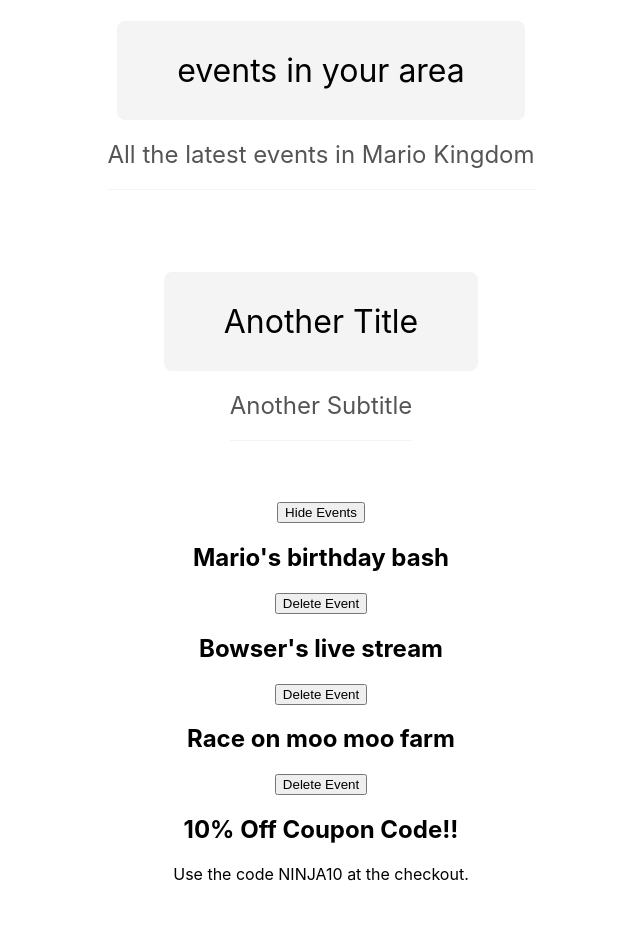
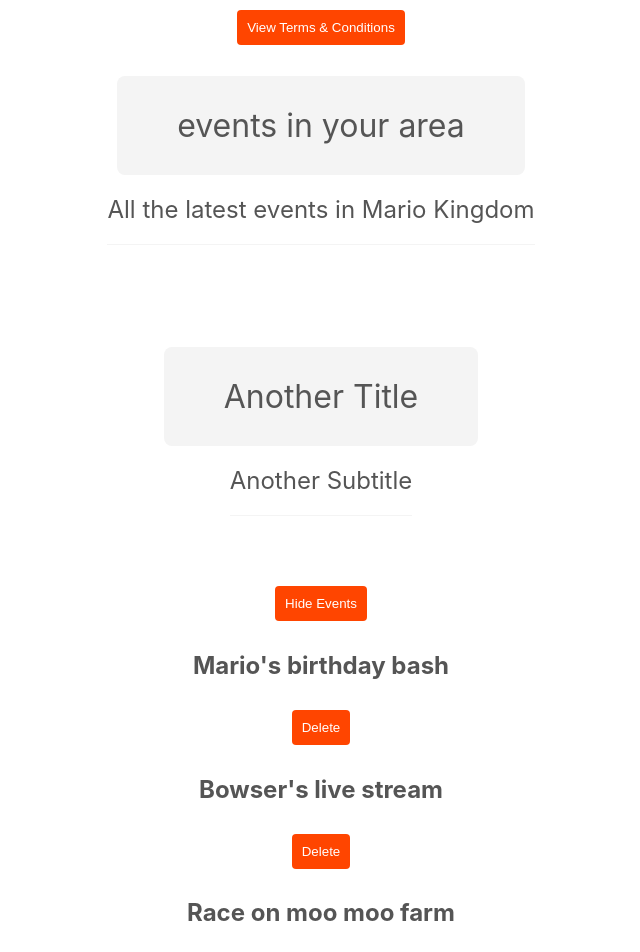
Before and after one commit to sml-40/react-app-1, a React (Create React App) app: page / in a window 1280 px wide. Shown: the top 952 px of the page, without its empty margins (319-959 px from the left). Before the commit the page ends 900 px from the top, so only its background shows below. Built offline with nearby package versions, Linux system fonts and the light colour scheme.

Commit message:
css styling components created, and inline styling within modal component

```diff
--- a/src/App.js
+++ b/src/App.js
@@ -15,10 +15,12 @@ import "./App.css";
 import React, { useState } from "react";
 import Title from "./Components/Title";
 import Modal from "./Components/Modal";
+import EventList from "./Components/EventList";
 
 function App() {
+	const [showModal, setShowModal] = useState(false); // this will be used to toggle the modal on and off
 	const [showEvents, setShowEvents] = useState(true); // this will be used to toggle the events on and off
-	const [event, setEvent] = useState([
+	const [events, setEvents] = useState([
 		{ title: "Mario's birthday bash", id: 1 },
 		{ title: "Bowser's live stream", id: 2 },
 		{ title: "Race on moo moo farm", id: 3 },
@@ -27,17 +29,28 @@ function App() {
 	// console.log(showEvents); // this will log the value of showEvents to the console
 
 	const handleClick = (id) => {
-		setEvent((prevEvent) => {
+		setEvents((prevEvents) => {
 			// we need to use a callback function to access the previous state of the event array incase the events are updated while the user is clicking the delete button. This will ensure that the correct event is deleted
-			return prevEvent.filter((event) => event.id !== id);
+			return prevEvents.filter((event) => event.id !== id);
 		}); // this will return a new array with all the events that don't match the id of the event that was clicked
 	};
+
+	const handleClose = () => {
+		setShowModal(false); // this will set the showModal state variable to false, which will hide the modal
+	};
+
+	console.log(showModal);
 
 	const subtitle = "All the latest events in Mario Kingdom";
 
 	return (
 		<>
 			<div className="App">
+				<button onClick={() => setShowModal(true)}>
+					View Terms & Conditions
+				</button>
+				<br />
+
 				<Title
 					title="events in your area"
 					subtitle={subtitle}
@@ -47,6 +60,7 @@ function App() {
 					title="Another Title"
 					subtitle="Another Subtitle"
 				/>
+
 				{showEvents && ( // this 'logical &&' will only render the hide button if showEvents is true i.e. if the events are being shown
 					<div>
 						<button
@@ -65,19 +79,28 @@ function App() {
 						</button>
 					</React.Fragment>
 				)}
-				{showEvents && // this 'logical &&' will only render the events if showEvents is true
-					event.map((event) => (
-						<React.Fragment key={event.id}>
-							<h2>{event.title}</h2>
-							<button
-								type="button"
-								onClick={() => handleClick(event.id)}>
-								{/*	onClick={handleClick(event.id)}> // this will call the function immediately whenthe page initially renders, so we need to surround it with an anonymous arrow function*/}
-								Delete Event
-							</button>
-						</React.Fragment>
-					))}
-				<Modal />
+				{showEvents && ( // this 'logical &&' will only render the events if showEvents is true
+					<EventList
+						handleClick={handleClick}
+						events={events}
+					/>
+				)}
+				{/* <Modal>
+					<h2>10% Off Coupon Code!!</h2>
+					<p>Use the code NINJA10 at the checkout.</p>
+				</Modal> */}
+
+				{showModal && (
+					<Modal handleClose={handleClose}>
+						<h2>Terms and Conditions</h2>
+						<p>
+							ipsum Lorem ipsum dolor sit amet, consectetur adipisicing elit.
+							Incidunt modi consequatur accusantium voluptatum vero inventore
+							corrupti vel architecto rem possimus! Officiis pariatur suscipit
+							alias nesciunt aliquam voluptates sed voluptatibus in?
+						</p>
+					</Modal>
+				)}
 			</div>
 		</>
 	);
--- /dev/null
+++ b/src/Components/EventList.js
@@ -0,0 +1,16 @@
+// Desc: EventList component
+import React from "react";
+
+export default function EventList({ events, handleClick }) {
+	return (
+		<>
+			{events.map((event) => (
+				<React.Fragment key={event.id}>
+					<h2>{event.title}</h2>
+					<p>{event.description}</p>
+					<button onClick={() => handleClick(event.id)}>Delete</button>
+				</React.Fragment>
+			))}
+		</>
+	);
+}
--- /dev/null
+++ b/src/Components/Modal.css
@@ -0,0 +1,15 @@
+.modal-backdrop {
+  position: fixed;
+  top: 0;
+  left: 0;
+  width: 100%;
+  height: 100%;
+  background: rgba(0,0,0,0.5);
+}
+.modal {
+  padding: 30px;
+  max-width: 480px;
+  margin: 200px auto;
+  background: #fff;
+  border-radius: 10px;
+}
--- a/src/Components/Modal.js
+++ b/src/Components/Modal.js
@@ -1,12 +1,25 @@
 // Desc: Modal component
 
-export default function Modal() {
-	return (
+import ReactDOM from "react-dom"; // for creating portals when we want to render the modal outside of the root div which means it will be rendered outside of the main app because the root div is inside the main app. This is useful for modals because we want the modal to be rendered on top of the main app.
+import "./Modal.css";
+
+//the method we will use is ReactDOM.createPortal() which takes two arguments: the first argument is the element we want to render and the second argument is the element we want to render the element to.
+// ReactDOM.createPortal(<h1>Modal</h1>, document.getElementById("modal")); // this will render the h1 element to the element with the id of modal which is in the public/index.html file. This will render the h1 element on top of the main app.
+
+export default function Modal({ children, handleClose }) {
+	return ReactDOM.createPortal(
 		<div className="modal-backdrop">
-			<div className="modal">
-				<h2>10% Off Coupon Code!!</h2>
-				<p>Use the code NINJA10 at the checkout.</p>
+			<div
+				className="modal"
+				style={{
+					border: "4px solid",
+					borderColor: "#ff4500",
+					textAlign: "center",
+				}}>
+				{children}
+				<button onClick={handleClose}>Close</button>
 			</div>
-		</div>
+		</div>,
+		document.body
 	);
 }
--- /dev/null
+++ b/src/Components/Title.css
@@ -0,0 +1,17 @@
+.title-block .title {
+  display: inline-block;
+  padding: 30px 60px;
+  background: #f4f4f4;
+  border-radius: 8px;
+  font-weight: normal;
+  margin-bottom: 10px;
+}
+.title-block .subtitle {
+  display: inline-block;
+  color: #555;
+  font-weight: normal;
+  padding-bottom: 20px;
+  border-bottom: 1px solid #f4f4f4;
+  margin-top: 10px;
+  margin-bottom: 60px;
+}
--- a/src/Components/Title.js
+++ b/src/Components/Title.js
@@ -1,10 +1,12 @@
+import "./Title.css";
+
 export default function Title({ title, subtitle }) {
 	//prop object destructuring
 	return (
-		<>
+		<div className="title-block">
 			<h1 className="title">{title}</h1>
 			<br />
 			<h2 className="subtitle">{subtitle}</h2>
-		</>
+		</div>
 	);
 }
--- a/src/index.css
+++ b/src/index.css
@@ -12,20 +12,16 @@ code {
     monospace;
 }
 
-.title {
-  display: inline-block;
-  padding: 30px 60px;
-  background: #f4f4f4;
-  border-radius: 8px;
-  font-weight: normal;
-  margin-bottom: 10px;
+p, h1, h2 {
+  color: #555;
 }
-.subtitle {
-  display: inline-block;
-  color: #555;
-  font-weight: normal;
-  padding-bottom: 20px;
-  border-bottom: 1px solid #f4f4f4;
-  margin-top: 10px;
-  margin-bottom: 60px;
+
+button {
+  background: #ff4500;
+  color: #fff;
+  padding: 10px;
+  border: 0;
+  border-radius: 4px;
+  margin: 10px auto;
+  cursor: pointer;
 }
```
